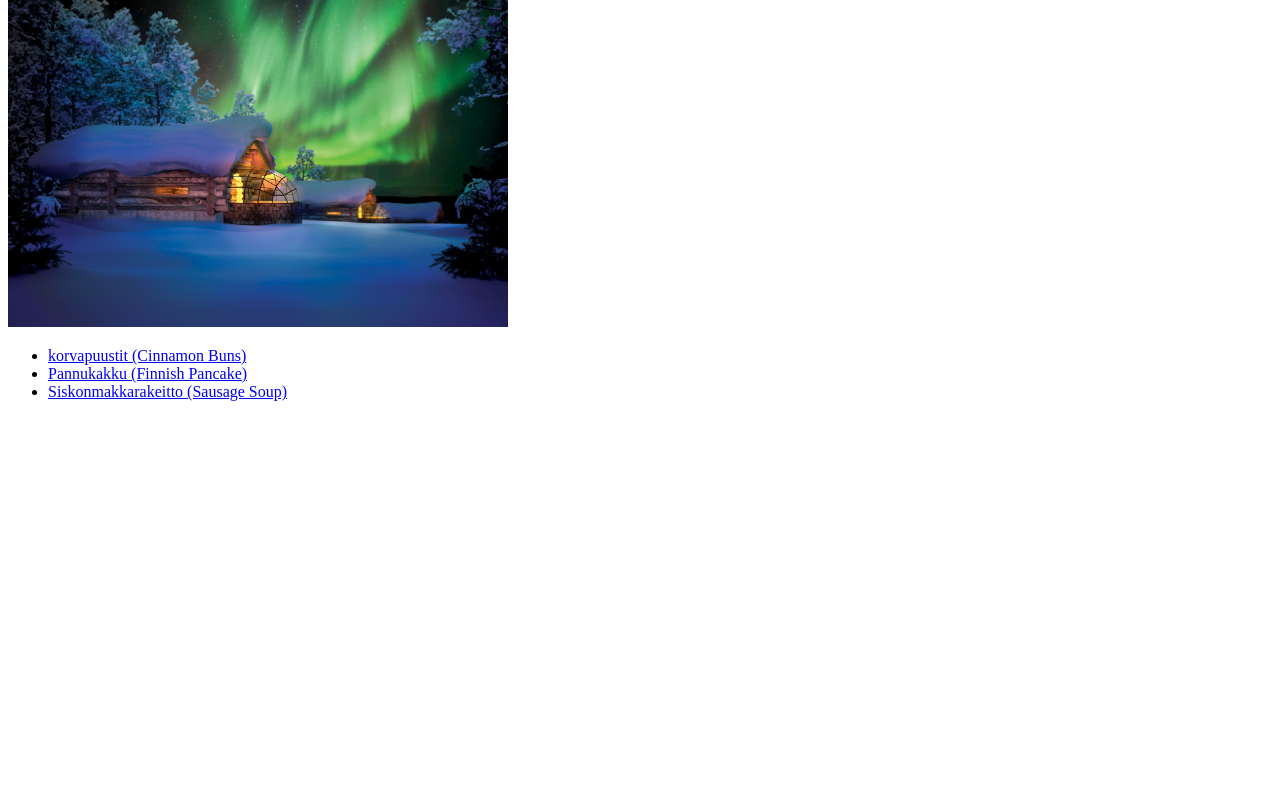
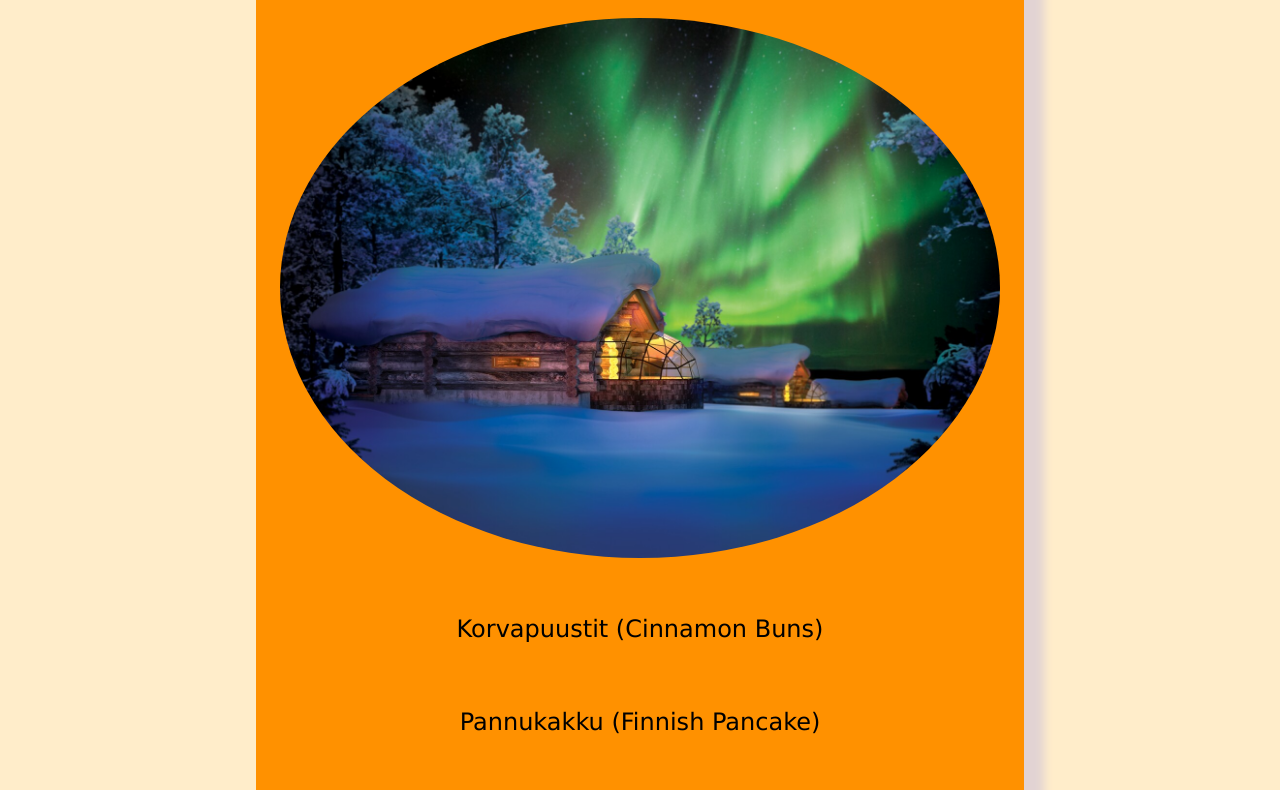
Before and after one commit to Matt-998/odin-recipies, a plain HTML site: page index.html in a window 1280 px wide. Shown: the part 128-918 px from the top of the page. Before the commit the page ends 800 px from the top, so only its background shows below. Drawn offline with Linux system fonts and the light colour scheme.

Commit message:
Add CSS styles

```diff
--- a/index.html
+++ b/index.html
@@ -5,16 +5,17 @@
     <meta http-equiv="X-UA-Compatible" content="IE=edge">
     <meta name="viewport" content="width=device-width, initial-scale=1.0">
     <title>Finnish Recipies</title>
+    <link rel="stylesheet" href="./styles.css">
 </head>
 <body>
     <h1>Finnish Recipies</h1>
 
-<img src="./images/finland.jpeg" alt="a snowy cabin with aurora borealis" width="500">
+<img class="home-image" src="./images/finland.jpeg" alt="a snowy cabin with aurora borealis" width="500">
 
     <nav>
         <ul>
             <li>
-                <a href="./recipies/korvapuustit.html">korvapuustit (Cinnamon Buns)</a>
+                <a href="./recipies/korvapuustit.html">Korvapuustit (Cinnamon Buns)</a>
             </li>
             <li>
                 <a href="./recipies/pannukakku.html">Pannukakku (Finnish Pancake)</a>
--- /dev/null
+++ b/styles.css
@@ -0,0 +1,60 @@
+html {
+    background-color: rgb(255, 237, 202);
+}
+
+body {
+    font-family: Verdana, Geneva, Tahoma, sans-serif;
+    margin-left: 20%;
+    margin-right: 20%;
+    margin-top: 2rem;
+    margin-bottom: 2rem;
+    line-height: 1.2;
+    font-size: 20px;
+    background-color: rgb(255, 145, 0);
+    box-shadow: 20px 20px 10px rgb(226, 211, 211);
+    padding: 1.5rem;
+    border-radius: 2rem;
+}
+
+h1 {
+    text-align: center;
+    margin-top: 0;
+    font-size: 3rem;
+}
+
+nav li {
+    list-style: none;
+    text-align: center;
+    padding: 2rem;
+}
+
+nav ul {
+    padding-left: 0;
+}
+
+nav a {
+    text-decoration: none;
+    font-size: 1.5rem;
+}
+
+img {
+    width: 100%;
+    height: auto;
+    border-radius: 3%;
+}
+
+.home-image {
+    border-radius: 50%;
+}
+
+a {
+    color: black;
+}
+
+ol {
+    margin-bottom: 4rem;
+}
+
+ol li {
+    padding-bottom: 1.1em;
+}
```
Also changed, not shown: recipies/korvapuustit.html (+1 -0 lines), recipies/pannukakku.html (+2 -0 lines), recipies/siskonmakkarakeitto.html (+2 -0 lines).
